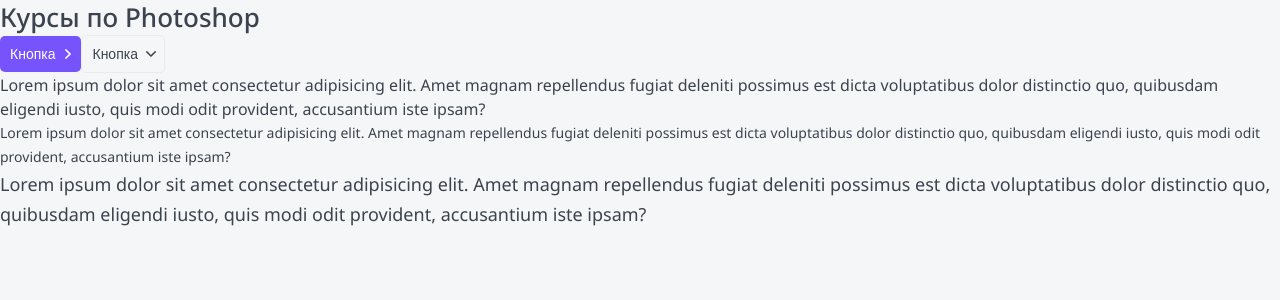
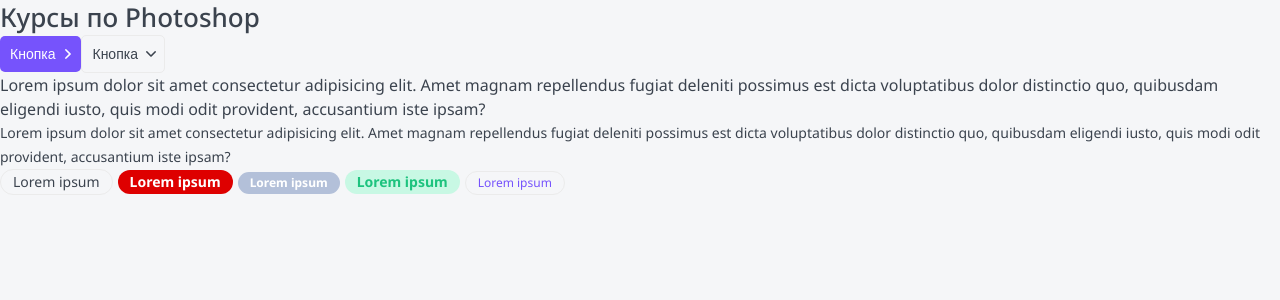
Before and after one commit to ustyuzhanina/react-nextjs-ts-demo, a Next.js app in the folder top-app/: page / in a window 1280 px wide. Shown: the top 300 px of the page. Built offline with nearby package versions, Linux system fonts and the light colour scheme.

Commit message:
feat: add Tag (<div> label) to components

```diff
--- /dev/null
+++ b/top-app/components/Tag/Tag.module.scss
@@ -0,0 +1,46 @@
+.tag {
+    display: inline-block;
+    box-sizing: border-box;
+    margin-right: 5px;
+    border-radius: 20px;
+}
+
+.s {
+    font-size: 12px;
+    line-height: 12px;
+    padding: 5px 12px;
+}
+
+.m {
+    font-size: 14px;
+    line-height: 14px;
+    padding: 5px 12px;
+}
+
+.ghost {
+    border: 1px solid $gray-light;
+}
+
+.red {
+    font-weight: 600;
+    color: $white;
+    background-color: #DE0000;
+}
+
+.grey {
+    font-weight: 600;
+    color: $white;
+    background-color: #B3C0D9;
+}
+
+.green {
+    font-weight: 600;
+    color: $green;
+    background-color: $green-light;
+}
+
+.primary {
+    color: $primary;
+    background-color: transparent;
+    border: 1px solid $gray-light;
+}
--- /dev/null
+++ b/top-app/components/Tag/Tag.tsx
@@ -0,0 +1,27 @@
+import { TagProps } from "./Tag.props";
+import styles from './Tag.module.scss';
+import cn from 'classnames';
+
+export const Tag = ({ size = 'm', children, color = 'ghost', href, className, ...props }: TagProps): JSX.Element => {
+  return (
+    <div
+      className={cn(styles.tag, className, {
+      [styles.s]: size == 's',
+        [styles.m]: size == 'm',
+        [styles.ghost]: color == 'ghost',
+        [styles.red]: color == 'red',
+        [styles.grey]: color == 'grey',
+        [styles.green]: color == 'green',
+        [styles.primary]: color == 'primary',
+    })}
+      {...props}
+    >
+      {
+        href
+          ? <a href={href}>{children}</a>
+          : <>{children}</>
+      }
+
+    </div>
+  );
+};
--- a/top-app/components/index.ts
+++ b/top-app/components/index.ts
@@ -1,3 +1,4 @@
 export * from './Htag/Htag';
 export * from './Button/Button';
 export * from './P/P';
+export * from './Tag/Tag';
--- a/top-app/pages/index.tsx
+++ b/top-app/pages/index.tsx
@@ -1,6 +1,7 @@
 import { Htag } from "../components";
 import { Button } from "../components";
 import { P } from "../components";
+import { Tag } from "../components";
 
 
 export default function Home(): JSX.Element {
@@ -15,9 +16,21 @@
       <P fontSize="s">
         Lorem ipsum dolor sit amet consectetur adipisicing elit. Amet magnam repellendus fugiat deleniti possimus est dicta voluptatibus dolor distinctio quo, quibusdam eligendi iusto, quis modi odit provident, accusantium iste ipsam?
       </P>
-      <P fontSize="l">
-        Lorem ipsum dolor sit amet consectetur adipisicing elit. Amet magnam repellendus fugiat deleniti possimus est dicta voluptatibus dolor distinctio quo, quibusdam eligendi iusto, quis modi odit provident, accusantium iste ipsam?
-      </P>
+      <Tag size="m">
+        Lorem ipsum
+      </Tag>
+      <Tag size="m" color="red">
+        Lorem ipsum
+      </Tag>
+      <Tag size="s" color="grey">
+        Lorem ipsum
+      </Tag>
+      <Tag size="m" color="green">
+        Lorem ipsum
+      </Tag>
+      <Tag size="s" color="primary" href="#">
+        Lorem ipsum
+      </Tag>
     </div>
   );
 }
```
Also changed, not shown: top-app/components/Tag/Tag.props.ts (added, +8 -0 lines).
